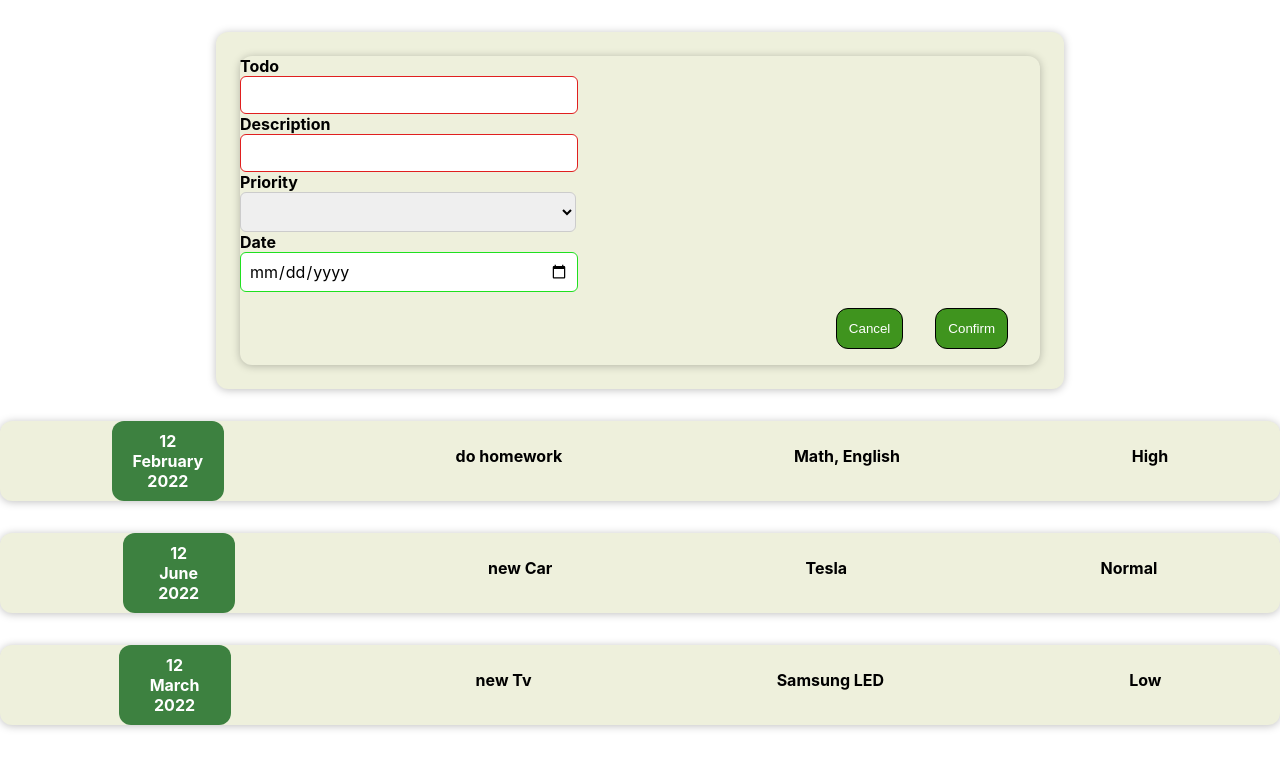
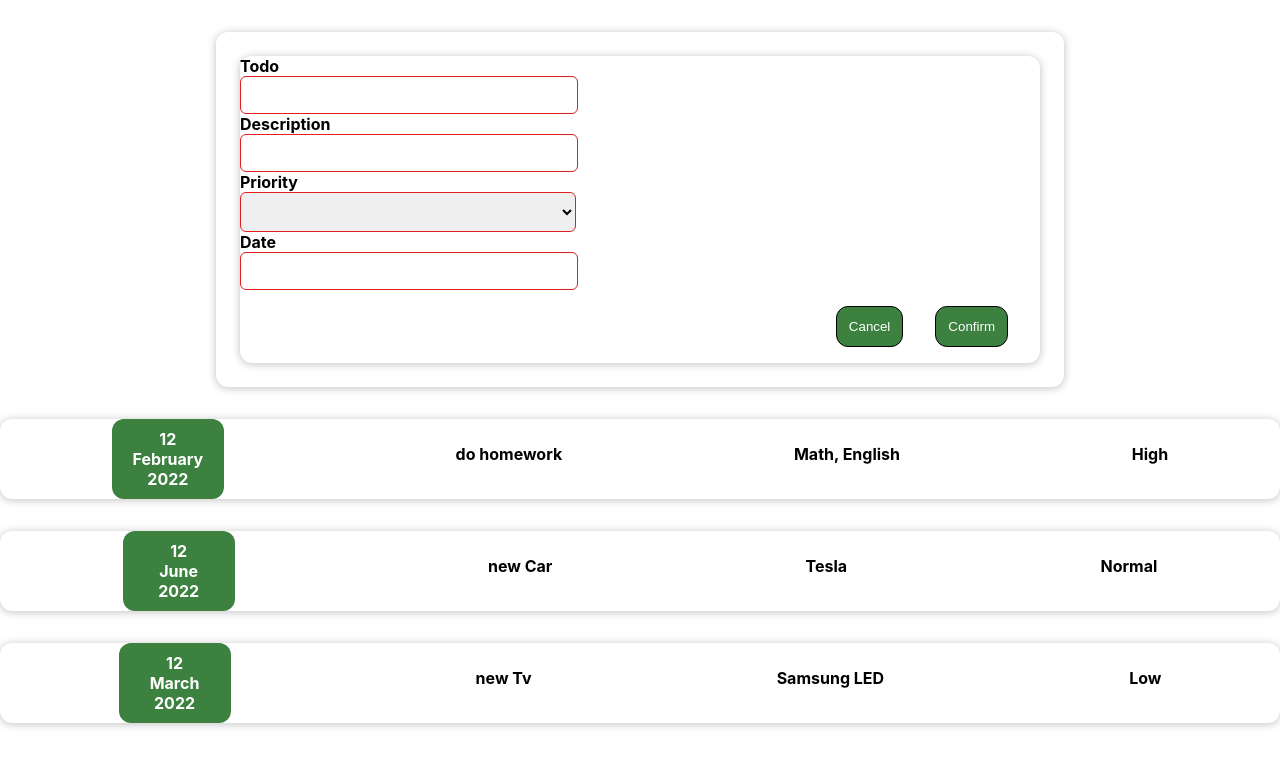
Before and after one commit to burak-h61/Projects, a React (Create React App) app: page / in a window 1280 px wide. Both pictures are taken after a click on the button "Add new Todo". Shown: the top 768 px of the page. Built offline with nearby package versions, Linux system fonts and the light colour scheme.

Commit message:
-added border color for input fields -added required tag and onfocus and onblur -changed color

```diff
--- a/src/components/Todo/Todo.css
+++ b/src/components/Todo/Todo.css
@@ -7,7 +7,7 @@
     gap:0.5rem;
     box-shadow: 0 1px 8px rgba(0, 0, 0, 0.25);
     margin-top: 2rem;
-    background-color: #eef0dc;
+    background-color: #ffffff;
     border-radius: 12px;
 }
 
--- a/src/components/newTodo/NewTodo.css
+++ b/src/components/newTodo/NewTodo.css
@@ -1,7 +1,7 @@
 .new__todo{
     text-align: center;
     padding: 1.5rem;
-    background-color: #eef0dc;
+    background-color: #ffffff;
     border-radius: 12px;
     box-shadow: 0 1px 8px rgba(0, 0, 0, 0.25);
     gap:1rem;
@@ -14,6 +14,6 @@
     padding:12px;
     border-radius: 12px;
     border:1px solid black;
-    background-color:rgba(57, 145, 22, 0.959);
+    background-color:#3d8140;
     color:white;
 }
--- a/src/components/newTodo/TodoForm.css
+++ b/src/components/newTodo/TodoForm.css
@@ -3,7 +3,7 @@
   text-align: left;
   border-radius: 12px;
   box-shadow: 0 1px 8px rgba(0, 0, 0, 0.25);
-  background-color: #eef0dc;
+  background-color: #ffffff;
 }
 
 .todo__control label{
@@ -30,6 +30,13 @@
   border-color: hsl(120, 76%, 50%);
 }
 
+.todo__control select:not(:placeholder-shown){
+  border-color: hsl(0, 76%, 50%);
+}
+.todo__control select:valid{
+  border-color: hsl(120, 76%, 50%);
+}
+
 .todo__control select{
   display: block;
   font:inherit;
@@ -48,7 +55,6 @@
     cursor: pointer;
     padding: 1rem 1.5rem;
     border: 1px solid #000000;
-    background-color: #52b33a;
     color: white;
     border-radius: 12px;
     margin-right: 2rem;
--- a/src/components/newTodo/TodoForm.js
+++ b/src/components/newTodo/TodoForm.js
@@ -65,12 +65,13 @@ const TodoForm = (props) => {
         <div className="todo__control">
           <label>Priority</label>
           <select
+            required
             value={inputPriority}
             onChange={onPriorityHandler.bind(inputPriority)}
           >
             <option></option>
             {selectOptions.map((option) => (
-              <option>{option}</option>
+              <option key={Math.random()}>{option}</option>
             ))}
           </select>
         </div>
@@ -78,11 +79,14 @@ const TodoForm = (props) => {
           <label>Date</label>
           <input
             className="todo__date"
-            type="date"
+            type="text"
             min="2019-01-01"
             max="2022-12-31"
+            required
             value={inputDate}
             onChange={onDateHandler}
+            onFocus={(e)=> (e.target.type="date")}
+            onBlur={(e)=>(e.target.type="text")}
           />
         </div>
         <div className="btns">
```
